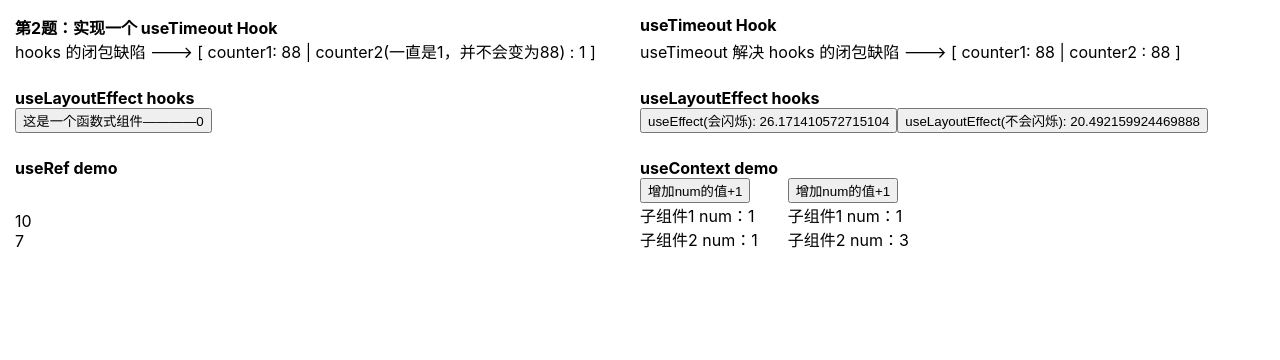
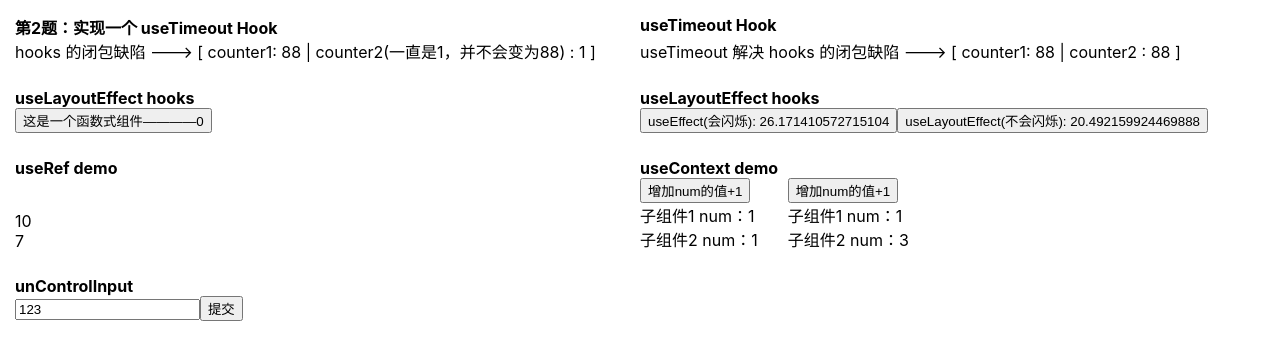
Before and after one commit to zonglinlee/react-demo-test, a React (Create React App) app: page / in a window 1280 px wide. Shown: the top 360 px of the page. Built offline with nearby package versions, Linux system fonts and the light colour scheme.

Commit message:
unControl input , using ref to manipulate dom

```diff
--- a/src/App.tsx
+++ b/src/App.tsx
@@ -8,6 +8,7 @@ import {RefDemo1, RefDemo2} from "./demo/useRefDemo/RefDemo1";
 import {ContextDemo1} from "./demo/useContextDemo/ContextDemo1";
 import {ContextDemo2} from "./demo/useContextDemo/ContextDemo2";
 import './demo/immutableTest/immutableDemo1'
+import {UnControlInput} from "./demo/formElement/UnControlInput";
 
 function App() {
     return (
@@ -30,6 +31,7 @@ function App() {
                         <ContextDemo2/>
                     </div>
                 </ContentWrapper>
+                <ContentWrapper title="unControlInput"><UnControlInput/></ContentWrapper>
             </div>
         </div>
     );
--- /dev/null
+++ b/src/demo/formElement/UnControlInput.tsx
@@ -0,0 +1,24 @@
+import React from "react";
+
+export class UnControlInput extends React.Component<any, any> {
+    private readonly inputRef: any;
+
+    constructor(props: any) {
+        super(props);
+        this.inputRef = React.createRef()
+    }
+
+    handleSubmit = (e: React.FormEvent<HTMLFormElement>) => {
+        alert('我们可以获得input内的值为: ' + this.inputRef.current.value);
+        e.preventDefault();
+    }
+
+    render() {
+        return (
+            <form onSubmit={e => this.handleSubmit(e)}>
+                <input defaultValue="123" ref={this.inputRef}/>
+                <input type="submit" value="提交"/>
+            </form>
+        )
+    }
+}
```
